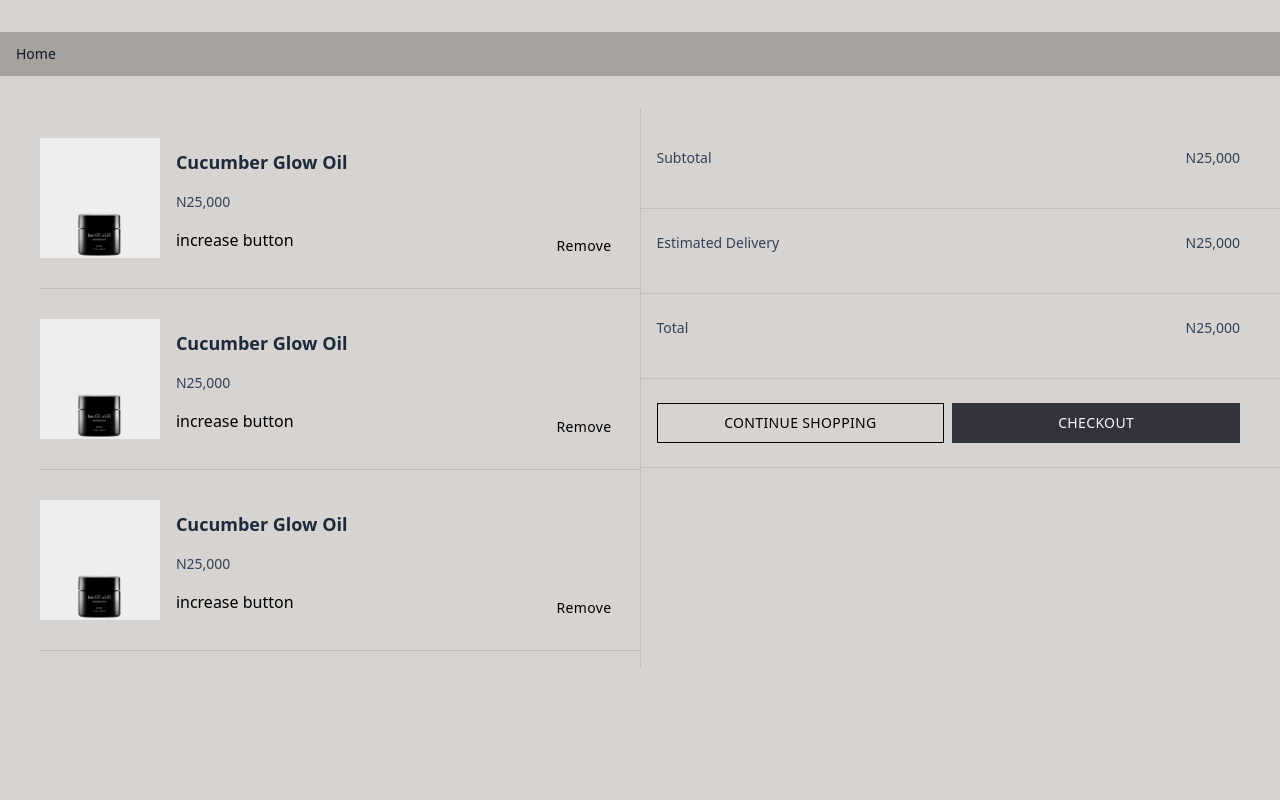
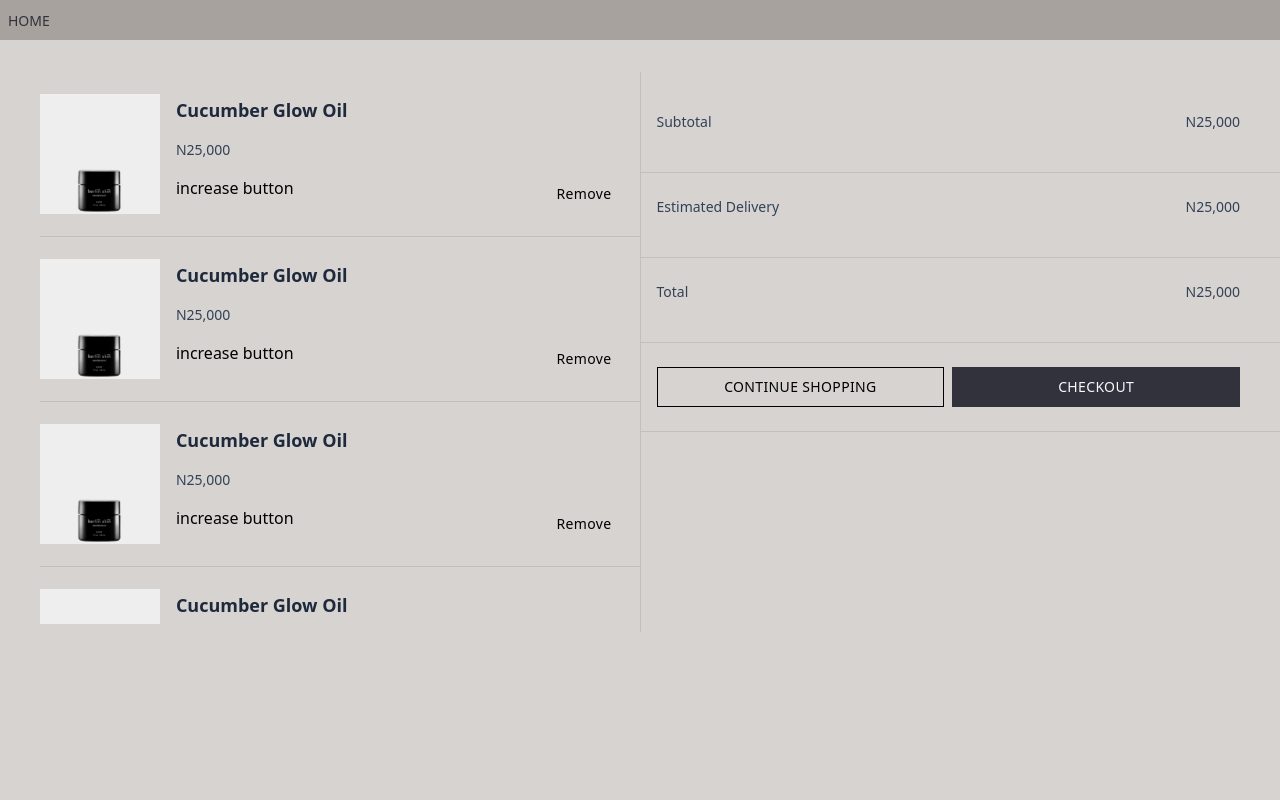
Before and after one commit to Nateight8/skin-essentials, a Next.js app: page /bag in a window 1280 px wide. Shown: the top 800 px of the page. Built offline with nearby package versions, Linux system fonts and the light colour scheme.

Commit message:
navigation menu

```diff
--- a/app/product/[...detail]/page.tsx
+++ b/app/product/[...detail]/page.tsx
@@ -13,25 +13,24 @@ const Details = () => {
       {/* grid-cols-2 */}
       <div className="">
         <div className="grid md:grid-cols-2 ">
-          <div className="flex items-center justify-center w-full  bg-stone-200/10">
-            <div className=" w-full sm:w-96">
-              <AspectRatio ratio={1 / 1}>
+          <div className="flex items-center justify-center w-full   bg-stone-200/10">
+            <div className=" w-full h-[75vh] md:h-[50vh] sm:w-96 relative">
               <Image
                 src="/images/3.png"
                 alt=""
                 className="object-cover object-bottom "
                 fill
               />
-              </AspectRatio>
             </div>
           </div>
           {/* right side start */}
           <div className="px-4 sm:px-6 py-6">
             <div className="">
-              <H2 className="font-inter">Cucumber Glow Oil</H2>
-              <H4 className="">N24,000</H4>
+              <H4 className="bg-2 p-0">N24,000</H4>
+              <H2 className="font-inter pb-2">Cucumber Glow Oil</H2>
             </div>
             <div className="h-px bg-stone-500/20 w-full my-4" />
+            <P className="text-lg uppercase">Details</P>
             <ScrollArea className=" h-[24ch] w-full max-w-xl mb-4">
               <div className="">
                 <P>
@@ -63,7 +62,7 @@ const Details = () => {
 
             <div className="h-[0.5px] bg-stone-500/20 w-full my-4" />
             <div className="w-full">
-              <Button className="w-full ">Add to bag</Button>
+              <Button className="w-full ">Add to bag - N25,000</Button>
             </div>
           </div>
         </div>
@@ -73,3 +72,14 @@ const Details = () => {
 };
 
 export default Details;
+
+{
+  /* <AspectRatio ratio={1 / 1}>
+                <Image
+                  src="/images/3.png"
+                  alt=""
+                  className="object-cover object-bottom "
+                  fill
+                />
+              </AspectRatio> */
+}
--- a/components/navbar/Navbar.tsx
+++ b/components/navbar/Navbar.tsx
@@ -1,32 +1,41 @@
+"use client";
 import Link from "next/link";
-import React from "react";
+import React, { useState } from "react";
+import { Twirl as Hamburger } from "hamburger-react";
+import {
+  Sheet,
+  SheetContent,
+  SheetDescription,
+  SheetFooter,
+  SheetHeader,
+  SheetTitle,
+  SheetTrigger,
+} from "../ui/sheet";
+import { Button } from "../ui/button";
 
 type Props = {};
 
 function Navbar({}: Props) {
+  const [isOpen, setOpen] = useState(false);
   return (
     <>
-      <div className="bg-stone-300 border-gray-200 dark:bg-gray-900">
-        <div className="flex flex-wrap justify-between items-center mx-auto max-w-screen-xl p-4">
-          <div className="flex items-center"></div>
-        </div>
-      </div>
-      <nav className="bg-stone-400 ">
-        <div className="max-w-screen-xl px-4 py-3 mx-auto">
-          <div className="flex items-center">
-            <ul className="flex flex-row font-medium mt-0 mr-6 space-x-8 text-sm">
-              <li>
+      <nav className="bg-stone-400  py-2 ">
+        <div className="flex w-full justify-between items-center">
+          <ul className="">
+            <li className="uppercase px-2">
               <Link
                 href="/"
-                  className="text-gray-900 dark:text-white hover:underline"
-                  aria-current="page"
+                className="tet text-sm font-inter font-medium text-primary uppercase"
               >
                 Home
               </Link>
             </li>
           </ul>
         </div>
-        </div>
+        {/* Burger nav */}
+        {/* <div className="">
+          <div className=" w-[80%] bg-red-500 absolute z-40 top-0 left-0 bottom-0"></div>
+        </div> */}
       </nav>
     </>
   );
--- a/components/ui/H2.tsx
+++ b/components/ui/H2.tsx
@@ -3,7 +3,7 @@ import { VariantProps, cva } from "class-variance-authority";
 import { HTMLAttributes, forwardRef } from "react";
 
 const h2Variants = cva(
-  "capitalize font-inter font-normal text-slate-800 py-4",
+  "capitalize font-inter font-normal text-slate-800 pb-4",
   {
     variants: {
       size: {
--- a/components/ui/H4.tsx
+++ b/components/ui/H4.tsx
@@ -2,7 +2,7 @@ import { cn } from "@/lib/utils";
 import { VariantProps, cva } from "class-variance-authority";
 import { HTMLAttributes, forwardRef } from "react";
 
-const h4Variants = cva("capitalize font-inter font-semibold text-base pb-4", {
+const h4Variants = cva("capitalize font-inter font-semibold text-base pb-2", {
   variants: {
     size: {
       default: "text-base",
@@ -20,9 +20,9 @@ interface H4Heading
 const H4 = forwardRef<HTMLHeadingElement, H4Heading>(
   ({ children, className, size, ...props }, ref) => {
     return (
-      <h2 ref={ref} {...props} className={cn(h4Variants({ size, className }))}>
+      <h4 ref={ref} {...props} className={cn(h4Variants({ size, className }))}>
         {children}
-      </h2>
+      </h4>
     );
   }
 );
--- /dev/null
+++ b/components/ui/sheet.tsx
@@ -0,0 +1,230 @@
+"use client"
+
+import * as React from "react"
+import * as SheetPrimitive from "@radix-ui/react-dialog"
+import { VariantProps, cva } from "class-variance-authority"
+import { X } from "lucide-react"
+
+import { cn } from "@/lib/utils"
+
+const Sheet = SheetPrimitive.Root
+
+const SheetTrigger = SheetPrimitive.Trigger
+
+const portalVariants = cva("fixed inset-0 z-50 flex", {
+  variants: {
+    position: {
+      top: "items-start",
+      bottom: "items-end",
+      left: "justify-start",
+      right: "justify-end",
+    },
+  },
+  defaultVariants: { position: "right" },
+})
+
+interface SheetPortalProps
+  extends SheetPrimitive.DialogPortalProps,
+    VariantProps<typeof portalVariants> {}
+
+const SheetPortal = ({
+  position,
+  className,
+  children,
+  ...props
+}: SheetPortalProps) => (
+  <SheetPrimitive.Portal className={cn(className)} {...props}>
+    <div className={portalVariants({ position })}>{children}</div>
+  </SheetPrimitive.Portal>
+)
+SheetPortal.displayName = SheetPrimitive.Portal.displayName
+
+const SheetOverlay = React.forwardRef<
+  React.ElementRef<typeof SheetPrimitive.Overlay>,
+  React.ComponentPropsWithoutRef<typeof SheetPrimitive.Overlay>
+>(({ className, children, ...props }, ref) => (
+  <SheetPrimitive.Overlay
+    className={cn(
+      "fixed inset-0 z-50 bg-background/80 backdrop-blur-sm transition-all duration-100 data-[state=closed]:animate-out data-[state=closed]:fade-out data-[state=open]:fade-in",
+      className
+    )}
+    {...props}
+    ref={ref}
+  />
+))
+SheetOverlay.displayName = SheetPrimitive.Overlay.displayName
+
+const sheetVariants = cva(
+  "fixed z-50 scale-100 gap-4 bg-background p-6 opacity-100 shadow-lg border",
+  {
+    variants: {
+      position: {
+        top: "animate-in slide-in-from-top w-full duration-300",
+        bottom: "animate-in slide-in-from-bottom w-full duration-300",
+        left: "animate-in slide-in-from-left h-full duration-300",
+        right: "animate-in slide-in-from-right h-full duration-300",
+      },
+      size: {
+        content: "",
+        default: "",
+        sm: "",
+        lg: "",
+        xl: "",
+        full: "",
+      },
+    },
+    compoundVariants: [
+      {
+        position: ["top", "bottom"],
+        size: "content",
+        class: "max-h-screen",
+      },
+      {
+        position: ["top", "bottom"],
+        size: "default",
+        class: "h-1/3",
+      },
+      {
+        position: ["top", "bottom"],
+        size: "sm",
+        class: "h-1/4",
+      },
+      {
+        position: ["top", "bottom"],
+        size: "lg",
+        class: "h-1/2",
+      },
+      {
+        position: ["top", "bottom"],
+        size: "xl",
+        class: "h-5/6",
+      },
+      {
+        position: ["top", "bottom"],
+        size: "full",
+        class: "h-screen",
+      },
+      {
+        position: ["right", "left"],
+        size: "content",
+        class: "max-w-screen",
+      },
+      {
+        position: ["right", "left"],
+        size: "default",
+        class: "w-1/3",
+      },
+      {
+        position: ["right", "left"],
+        size: "sm",
+        class: "w-1/4",
+      },
+      {
+        position: ["right", "left"],
+        size: "lg",
+        class: "w-1/2",
+      },
+      {
+        position: ["right", "left"],
+        size: "xl",
+        class: "w-5/6",
+      },
+      {
+        position: ["right", "left"],
+        size: "full",
+        class: "w-screen",
+      },
+    ],
+    defaultVariants: {
+      position: "right",
+      size: "default",
+    },
+  }
+)
+
+export interface DialogContentProps
+  extends React.ComponentPropsWithoutRef<typeof SheetPrimitive.Content>,
+    VariantProps<typeof sheetVariants> {}
+
+const SheetContent = React.forwardRef<
+  React.ElementRef<typeof SheetPrimitive.Content>,
+  DialogContentProps
+>(({ position, size, className, children, ...props }, ref) => (
+  <SheetPortal position={position}>
+    <SheetOverlay />
+    <SheetPrimitive.Content
+      ref={ref}
+      className={cn(sheetVariants({ position, size }), className)}
+      {...props}
+    >
+      {children}
+      <SheetPrimitive.Close className="absolute right-4 top-4 rounded-sm opacity-70 ring-offset-background transition-opacity hover:opacity-100 focus:outline-none focus:ring-2 focus:ring-ring focus:ring-offset-2 disabled:pointer-events-none data-[state=open]:bg-secondary">
+        <X className="h-4 w-4" />
+        <span className="sr-only">Close</span>
+      </SheetPrimitive.Close>
+    </SheetPrimitive.Content>
+  </SheetPortal>
+))
+SheetContent.displayName = SheetPrimitive.Content.displayName
+
+const SheetHeader = ({
+  className,
+  ...props
+}: React.HTMLAttributes<HTMLDivElement>) => (
+  <div
+    className={cn(
+      "flex flex-col space-y-2 text-center sm:text-left",
+      className
+    )}
+    {...props}
+  />
+)
+SheetHeader.displayName = "SheetHeader"
+
+const SheetFooter = ({
+  className,
+  ...props
+}: React.HTMLAttributes<HTMLDivElement>) => (
+  <div
+    className={cn(
+      "flex flex-col-reverse sm:flex-row sm:justify-end sm:space-x-2",
+      className
+    )}
+    {...props}
+  />
+)
+SheetFooter.displayName = "SheetFooter"
+
+const SheetTitle = React.forwardRef<
+  React.ElementRef<typeof SheetPrimitive.Title>,
+  React.ComponentPropsWithoutRef<typeof SheetPrimitive.Title>
+>(({ className, ...props }, ref) => (
+  <SheetPrimitive.Title
+    ref={ref}
+    className={cn("text-lg font-semibold text-foreground", className)}
+    {...props}
+  />
+))
+SheetTitle.displayName = SheetPrimitive.Title.displayName
+
+const SheetDescription = React.forwardRef<
+  React.ElementRef<typeof SheetPrimitive.Description>,
+  React.ComponentPropsWithoutRef<typeof SheetPrimitive.Description>
+>(({ className, ...props }, ref) => (
+  <SheetPrimitive.Description
+    ref={ref}
+    className={cn("text-sm text-muted-foreground", className)}
+    {...props}
+  />
+))
+SheetDescription.displayName = SheetPrimitive.Description.displayName
+
+export {
+  Sheet,
+  SheetTrigger,
+  SheetContent,
+  SheetHeader,
+  SheetFooter,
+  SheetTitle,
+  SheetDescription,
+}
--- a/package.json
+++ b/package.json
@@ -11,6 +11,7 @@
   "dependencies": {
     "@radix-ui/react-accordion": "^1.1.1",
     "@radix-ui/react-aspect-ratio": "^1.0.2",
+    "@radix-ui/react-dialog": "^1.0.3",
     "@radix-ui/react-scroll-area": "^1.0.3",
     "@types/node": "18.16.1",
     "@types/react": "18.2.0",
@@ -20,6 +21,7 @@
     "clsx": "^1.2.1",
     "eslint": "8.39.0",
     "eslint-config-next": "13.3.1",
+    "hamburger-react": "^2.5.0",
     "lucide-react": "^0.180.0",
     "next": "13.3.1",
     "postcss": "8.4.23",
```
Also changed, not shown: 2 other files (tests, documents, lock files or other folders). Lines whose indentation alone changed are shown as unchanged.
